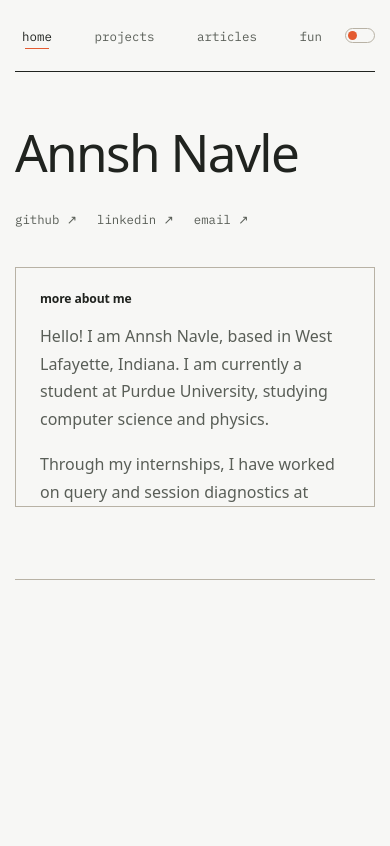
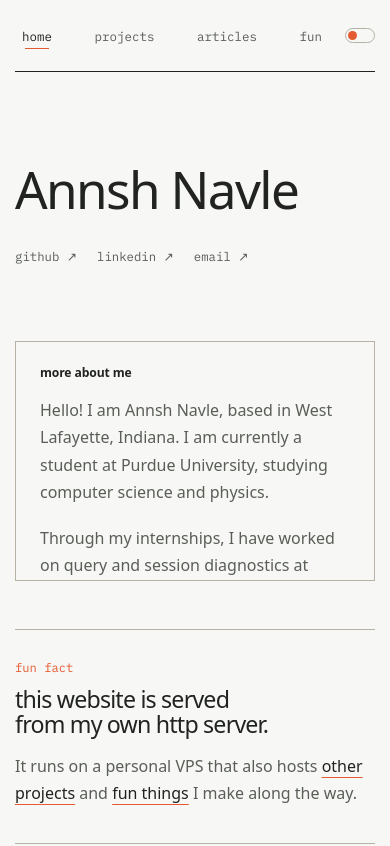
Before and after one commit to Annsh-N/portfolio-web, a React (Vite) app in the folder client/: page / in a window 390 px wide. Shown: the top 846 px of the page. Built offline with nearby package versions, Linux system fonts and the light colour scheme.

Commit message:
fold hosting note into homepage opening

```diff
--- a/client/src/index.css
+++ b/client/src/index.css
@@ -258,12 +258,19 @@ a {
   gap: 0;
 }
 
+.home-opening {
+  min-height: calc(100svh - 180px);
+  display: flex;
+  flex-direction: column;
+}
+
 .home-hero {
+  flex: 1;
   display: grid;
   grid-template-columns: minmax(0, 1.15fr) minmax(280px, 0.85fr);
   align-items: end;
   gap: clamp(40px, 7vw, 88px);
-  padding-bottom: clamp(72px, 10vw, 112px);
+  padding-bottom: clamp(48px, 7vw, 72px);
 }
 
 .kicker {
@@ -313,41 +320,39 @@ a {
 }
 
 .hosting-section {
-  min-height: 100svh;
-  display: grid;
-  align-items: center;
+  padding: 30px 0 36px;
   border-top: 1px solid var(--rule);
   border-bottom: 1px solid var(--rule);
 }
 
 .hosting-section > div {
-  max-width: 880px;
-  padding: clamp(72px, 10vw, 120px) 0;
+  display: grid;
+  grid-template-columns: 140px minmax(280px, 0.9fr) minmax(300px, 1.1fr);
+  align-items: baseline;
+  gap: 32px;
 }
 
 .hosting-label {
-  margin: 0 0 24px;
+  margin: 0;
   color: var(--accent);
   font-family: "IBM Plex Mono", monospace;
   font-size: 0.76rem;
 }
 
 .hosting-section h2 {
-  max-width: 820px;
   margin: 0;
-  font-size: clamp(2.5rem, 6vw, 5.4rem);
+  font-size: clamp(1.45rem, 2.8vw, 2.25rem);
   font-weight: 520;
-  line-height: 0.98;
+  line-height: 1.08;
   letter-spacing: -0.035em;
   text-wrap: balance;
 }
 
 .hosting-section > div > p:last-child {
-  max-width: 680px;
-  margin: 36px 0 0;
-  color: var(--ink-soft);
-  font-size: clamp(1.1rem, 2vw, 1.35rem);
-  line-height: 1.65;
+  margin: 0;
+  color: var(--ink-soft);
+  font-size: 1rem;
+  line-height: 1.7;
 }
 
 .hosting-section a {
@@ -1724,7 +1729,20 @@ a {
   .home-hero {
     grid-template-columns: 1fr;
     gap: 40px;
-    padding-bottom: 72px;
+    padding-bottom: 48px;
+  }
+
+  .home-opening {
+    min-height: calc(100svh - 128px);
+  }
+
+  .hosting-section > div {
+    grid-template-columns: 1fr;
+    gap: 12px;
+  }
+
+  .hosting-section > div > p:last-child {
+    margin-top: 4px;
   }
 
   .about-scroll {
--- a/client/src/pages/HomePage.tsx
+++ b/client/src/pages/HomePage.tsx
@@ -4,6 +4,7 @@ import { experiences, notes, profile, projects } from "@/content/siteContent";
 export function HomePage() {
   return (
     <div className="notebook-page home-page">
+      <div className="home-opening">
         <div className="home-hero">
           <section className="home-intro" aria-labelledby="home-title">
             <h1 id="home-title">{profile.name}</h1>
@@ -36,6 +37,7 @@ export function HomePage() {
             </p>
           </div>
         </section>
+      </div>
 
       <section className="notebook-section" aria-labelledby="featured-heading">
         <div className="section-body">
```
Lines whose indentation alone changed are shown as unchanged.
